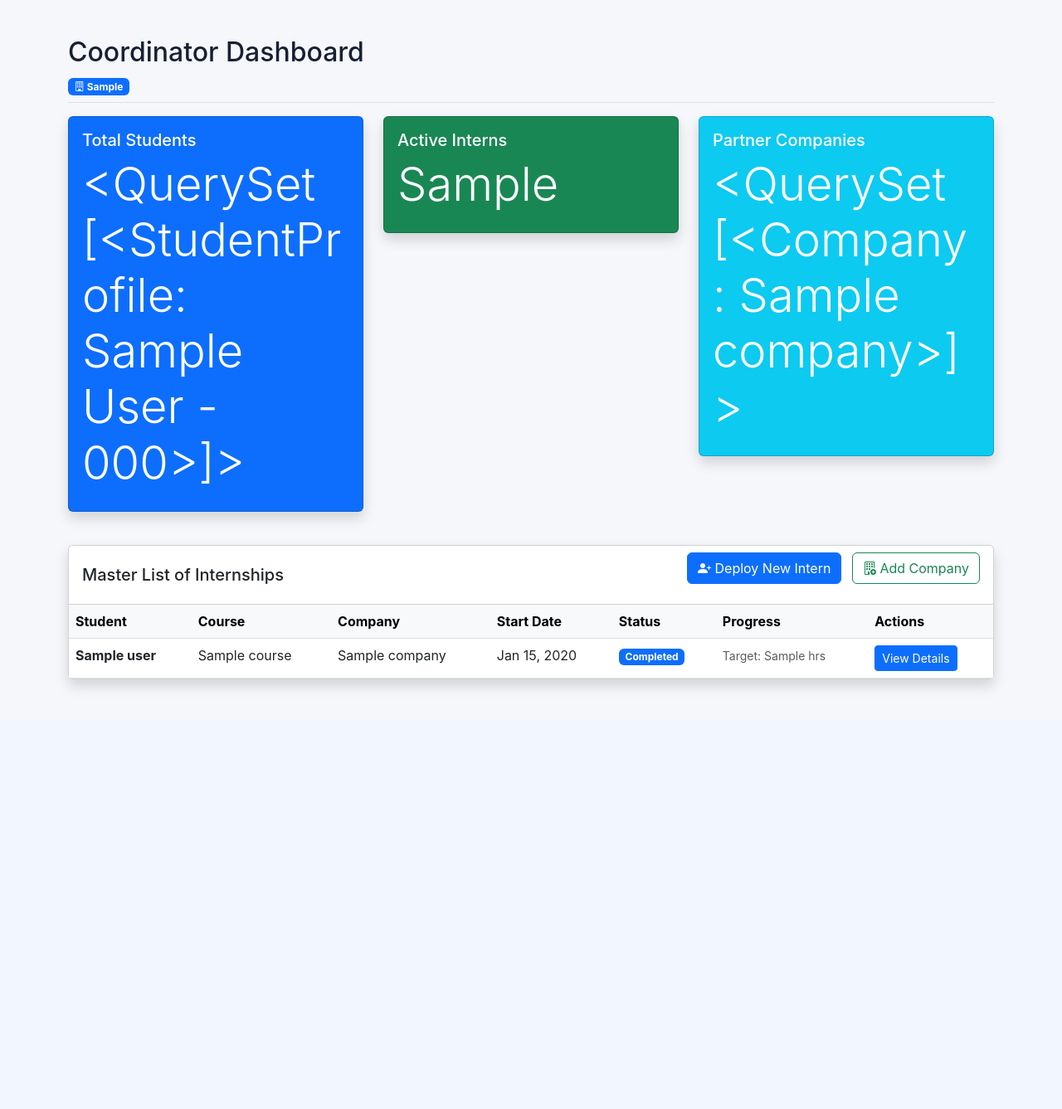
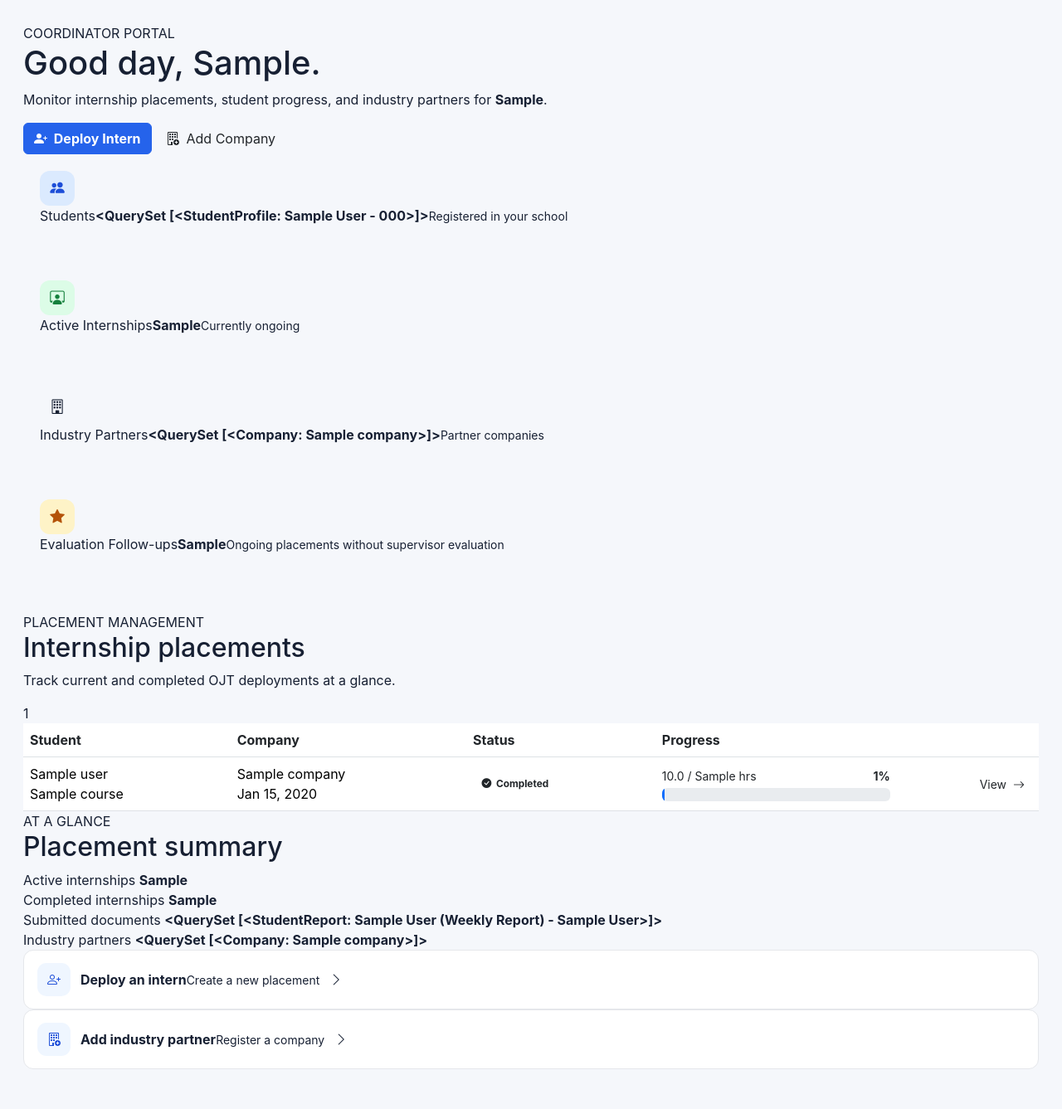
Before and after one commit to renzkirby/InternLink, a Django app: template Final_Project/app/templates/app/coordinator_dahsboard.html in a window 1280 px wide. Shown: the part 72-1409 px from the top of the page at 83% size. Before the commit the page ends 904 px from the top, so only its background shows below. Run offline with Django 5.2, Linux system fonts and the light colour scheme; a user stored in the database is signed in; tables that the repository leaves empty hold one stand-in row (values such as "Sample post"); the template is opened without the code that fills it: values that come from a table or form of the project are taken from there, most other values are stand-ins (such as "Sample title", 1, 10 or a date in 2020).

Commit message:
Redesign coordinator dashboard UI

```diff
--- a/Final_Project/app/templates/app/coordinator_dahsboard.html
+++ b/Final_Project/app/templates/app/coordinator_dahsboard.html
@@ -1,108 +1,109 @@
-{% extends 'app/base.html' %} {% block content %}
-<div class="container">
-  <div
-    class="d-flex justify-content-between flex-wrap flex-md-nowrap align-items-center pt-3 pb-2 mb-3 border-bottom">
+{% extends 'app/base.html' %}
+
+{% block title %}Coordinator Dashboard | InternLink{% endblock %}
+
+{% block content %}
+<section class="page-header coordinator-header">
   <div>
-      <h1 class="h2">Coordinator Dashboard</h1>
-      <span class="badge bg-primary"> <i class="bi bi-building"></i> {{ current_school }} </span>
+    <span class="eyebrow">COORDINATOR PORTAL</span>
+    <h1>Good day, {{ user.first_name|default:user.username }}.</h1>
+    <p>Monitor internship placements, student progress, and industry partners for <strong>{{ current_school }}</strong>.</p>
+  </div>
+  <div class="page-actions">
+    <a href="{% url 'coordinator_deploy_intern' %}" class="btn app-primary-btn">
+      <i class="bi bi-person-plus-fill me-1"></i> Deploy Intern
+    </a>
+    <a href="{% url 'coordinator_add_company' %}" class="btn app-ghost-light-btn">
+      <i class="bi bi-building-add me-1"></i> Add Company
+    </a>
+  </div>
+</section>
+
+<section class="metric-grid coordinator-metrics mb-4">
+  <article class="metric-card">
+    <div class="metric-icon metric-icon-blue"><i class="bi bi-people-fill"></i></div>
+    <div><span>Students</span><strong>{{ total_students }}</strong><small>Registered in your school</small></div>
+  </article>
+  <article class="metric-card">
+    <div class="metric-icon metric-icon-green"><i class="bi bi-person-workspace"></i></div>
+    <div><span>Active Internships</span><strong>{{ ongoing_internships }}</strong><small>Currently ongoing</small></div>
+  </article>
+  <article class="metric-card">
+    <div class="metric-icon metric-icon-purple"><i class="bi bi-building"></i></div>
+    <div><span>Industry Partners</span><strong>{{ total_companies }}</strong><small>Partner companies</small></div>
+  </article>
+  <article class="metric-card">
+    <div class="metric-icon metric-icon-amber"><i class="bi bi-star-fill"></i></div>
+    <div><span>Evaluation Follow-ups</span><strong>{{ pending_evaluations }}</strong><small>Ongoing placements without supervisor evaluation</small></div>
+  </article>
+</section>
+
+<section class="dashboard-grid coordinator-dashboard-grid">
+  <div class="dashboard-card placements-card">
+    <div class="dashboard-card-header">
+      <div>
+        <span class="card-eyebrow">PLACEMENT MANAGEMENT</span>
+        <h2>Internship placements</h2>
+        <p>Track current and completed OJT deployments at a glance.</p>
+      </div>
+      <span class="dashboard-count">{{ deployments|length }}</span>
     </div>
 
-    <div class="btn-toolbar mb-2 mb-md-0"></div>
-  </div>
-
-  <div class="row mb-4">
-    <div class="col-md-4">
-      <div class="card text-white bg-primary mb-3 shadow">
-        <div class="card-body">
-          <h5 class="card-title">Total Students</h5>
-          <h2 class="display-4">{{ total_students }}</h2>
-        </div>
-      </div>
-    </div>
-    <div class="col-md-4">
-      <div class="card text-white bg-success mb-3 shadow">
-        <div class="card-body">
-          <h5 class="card-title">Active Interns</h5>
-          <h2 class="display-4">{{ ongoing_internships }}</h2>
-        </div>
-      </div>
-    </div>
-    <div class="col-md-4">
-      <div class="card text-white bg-info mb-3 shadow">
-        <div class="card-body">
-          <h5 class="card-title">Partner Companies</h5>
-          <h2 class="display-4">{{ total_companies }}</h2>
-        </div>
-      </div>
-    </div>
-  </div>
-
-  <div class="card shadow">
-    <div class="card-header bg-white d-flex justify-content-between align-items-center">
-      <h5 class="mb-0">Master List of Internships</h5>
-      <h5>{{ user.school }}</h5>
-      <div class="mb-3">
-        <a
-          href="{% url 'coordinator_deploy_intern' %}"
-          class="btn btn-primary me-2">
-          <i class="bi bi-person-plus-fill"></i> Deploy New Intern
-        </a>
-
-        <a
-          href="{% url 'coordinator_add_company' %}"
-          class="btn btn-outline-success">
-          <i class="bi bi-building-add"></i> Add Company
-        </a>
-      </div>
-    </div>
-    <div class="card-body p-0">
     <div class="table-responsive">
-        <table class="table table-hover mb-0">
-          <thead class="table-light">
+      <table class="table app-table align-middle mb-0">
+        <thead>
           <tr>
             <th>Student</th>
-              <th>Course</th>
             <th>Company</th>
-              <th>Start Date</th>
             <th>Status</th>
             <th>Progress</th>
-              <th>Actions</th>
+            <th></th>
           </tr>
         </thead>
         <tbody>
           {% for internship in deployments %}
           <tr>
-              <td class="fw-bold">{{ internship.student.user.get_full_name }}</td>
-              <td>{{ internship.student.course }}</td>
-              <td>{{ internship.company.name }}</td>
-              <td>{{ internship.start_date|date:"M d, Y" }}</td>
+            <td>
+              <div class="table-primary">{{ internship.student.user.get_full_name }}</div>
+              <div class="table-secondary">{{ internship.student.course }}</div>
+            </td>
+            <td>
+              <div class="table-primary">{{ internship.company.name }}</div>
+              <div class="table-secondary">{{ internship.start_date|date:"M d, Y" }}</div>
+            </td>
             <td>
               {% if internship.status == 'ongoing' %}
-                <span class="badge bg-success">Ongoing</span>
+                <span class="status-pill status-success"><i class="bi bi-circle-fill"></i> Ongoing</span>
               {% elif internship.status == 'completed' %}
-                <span class="badge bg-primary">Completed</span>
+                <span class="status-pill status-info"><i class="bi bi-check-circle-fill"></i> Completed</span>
               {% else %}
-                <span class="badge bg-secondary">{{ internship.get_status_display }}</span>
+                <span class="status-pill status-neutral">{{ internship.get_status_display }}</span>
               {% endif %}
             </td>
-              <td>
-                <small class="text-muted">Target: {{ internship.required_hours }} hrs</small>
+            <td class="progress-cell">
+              <div class="d-flex justify-content-between small mb-1">
+                <span>{{ internship.approved_hours|floatformat:1 }} / {{ internship.required_hours }} hrs</span>
+                <strong>{{ internship.progress_percent }}%</strong>
+              </div>
+              <div class="progress app-progress">
+                <div class="progress-bar" style="width: {{ internship.progress_percent }}%"></div>
+              </div>
             </td>
-              <td>
-                <a
-                  href="{% url 'coordinator_student_detail' internship.id %}"
-                  class="btn btn-sm btn-primary">
-                  View Details
+            <td class="text-end">
+              <a href="{% url 'coordinator_student_detail' internship.id %}" class="btn btn-sm app-table-action">
+                View <i class="bi bi-arrow-right ms-1"></i>
               </a>
             </td>
           </tr>
           {% empty %}
           <tr>
-              <td
-                colspan="7"
-                class="text-center p-4">
-                No internships found.
-                <a href="/admin/app/internship/add/">Add one in Admin</a>.
+            <td colspan="5">
+              <div class="empty-state">
+                <div class="empty-state-icon"><i class="bi bi-clipboard2-x"></i></div>
+                <strong>No internship placements yet</strong>
+                <p>Deploy your first intern to start tracking OJT progress.</p>
+                <a href="{% url 'coordinator_deploy_intern' %}" class="btn app-primary-btn btn-sm">Deploy Intern</a>
+              </div>
             </td>
           </tr>
           {% endfor %}
@@ -110,6 +111,44 @@
       </table>
     </div>
   </div>
+
+  <aside class="dashboard-card coordinator-side-card">
+    <div class="dashboard-card-header">
+      <div>
+        <span class="card-eyebrow">AT A GLANCE</span>
+        <h2>Placement summary</h2>
       </div>
     </div>
+
+    <div class="summary-stat">
+      <span>Active internships</span>
+      <strong>{{ ongoing_internships }}</strong>
+    </div>
+    <div class="summary-stat">
+      <span>Completed internships</span>
+      <strong>{{ completed_internships }}</strong>
+    </div>
+    <div class="summary-stat">
+      <span>Submitted documents</span>
+      <strong>{{ submitted_documents }}</strong>
+    </div>
+    <div class="summary-stat">
+      <span>Industry partners</span>
+      <strong>{{ total_companies }}</strong>
+    </div>
+
+    <div class="quick-actions">
+      <a href="{% url 'coordinator_deploy_intern' %}" class="quick-action">
+        <span class="quick-action-icon"><i class="bi bi-person-plus"></i></span>
+        <span><strong>Deploy an intern</strong><small>Create a new placement</small></span>
+        <i class="bi bi-chevron-right"></i>
+      </a>
+      <a href="{% url 'coordinator_add_company' %}" class="quick-action">
+        <span class="quick-action-icon"><i class="bi bi-building-add"></i></span>
+        <span><strong>Add industry partner</strong><small>Register a company</small></span>
+        <i class="bi bi-chevron-right"></i>
+      </a>
+    </div>
+  </aside>
+</section>
 {% endblock %}
```
Lines whose indentation alone changed are shown as unchanged.
